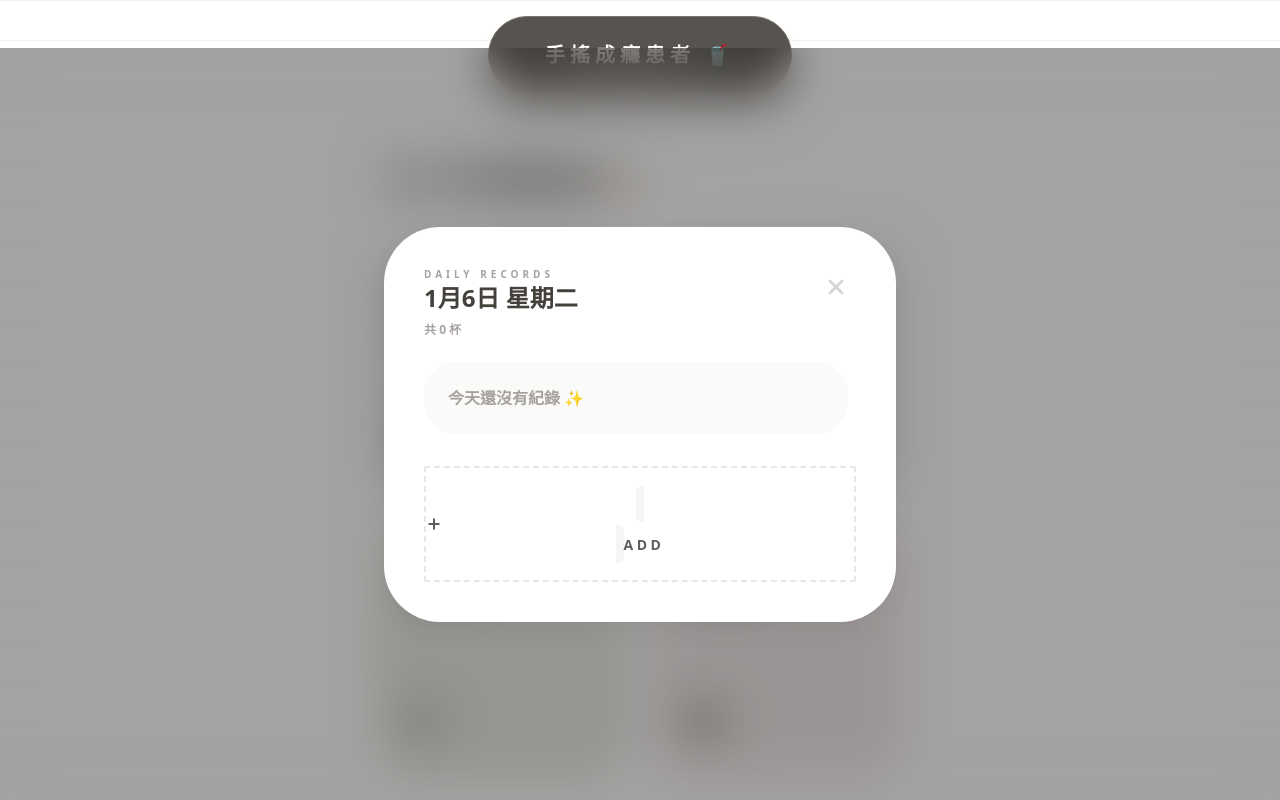
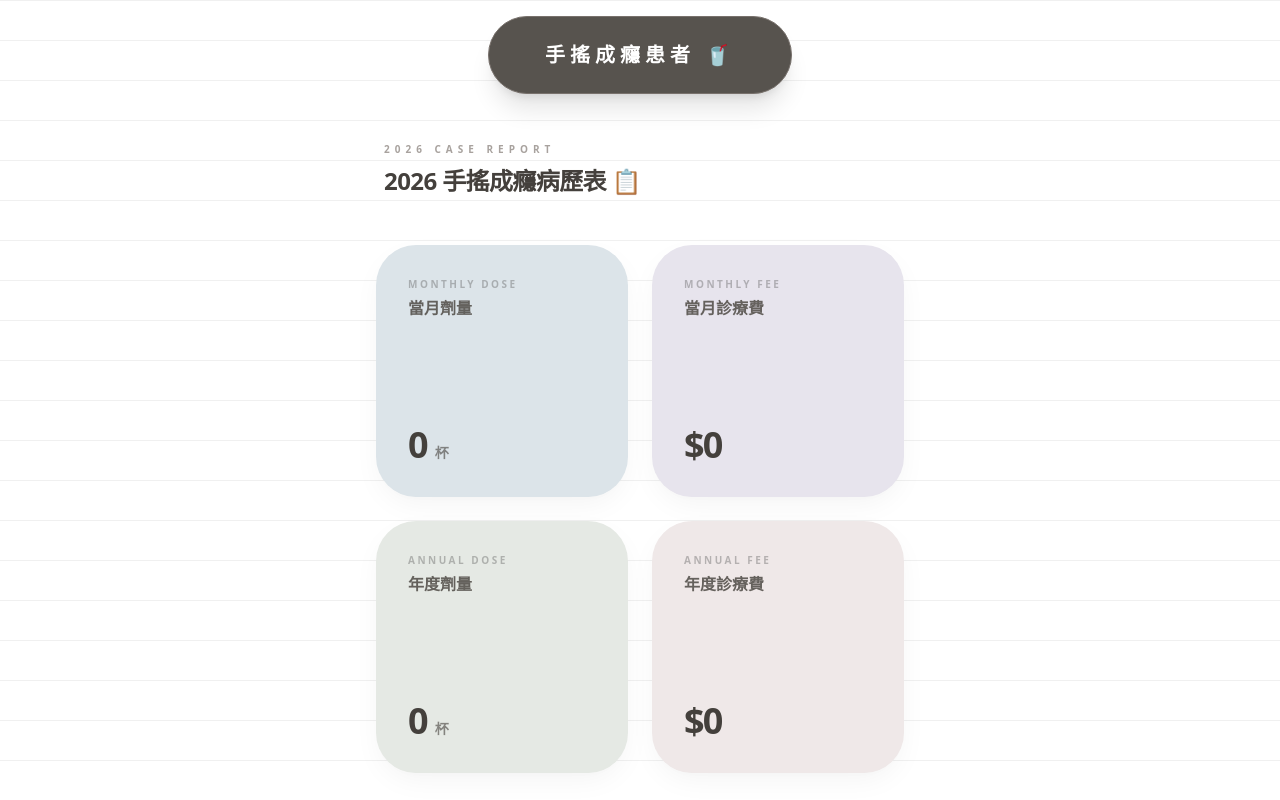
Before and after one commit to yichenn98/pro-drink-tracker, a React (Vite) app: page / in a window 1280 px wide. Shown: the top 800 px of the page. Built offline with nearby package versions, Linux system fonts and the light colour scheme.

Commit message:
Update App.tsx

```diff
--- a/App.tsx
+++ b/App.tsx
@@ -138,7 +138,7 @@ const App: React.FC = () => {
 
   const handleDateClick = (dateStr: string) => {
   setSelectedDate(dateStr);
-  setIsDayOpen(true);   // ✅ 點日期只選日期，順便確保日彈窗不會自己跑出來
+     // ✅ 點日期只選日期，順便確保日彈窗不會自己跑出來
 };
 
 
@@ -385,7 +385,7 @@ const App: React.FC = () => {
 )}
 
 {/* ✅ 彈出視窗：當天紀錄 */}
-{selectedDate && (
+{isDayOpen && selectedDate && (
  <div
   className="fixed inset-0 z-50 flex items-end sm:items-center justify-center bg-stone-900/40 backdrop-blur-xl p-0 sm:p-8"
   onClick={() => setIsDayOpen(false)}
```
